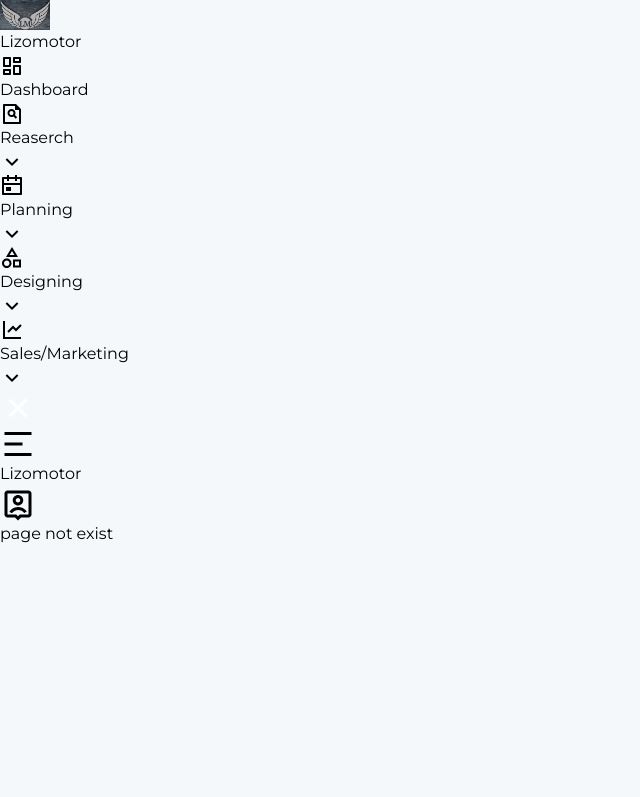
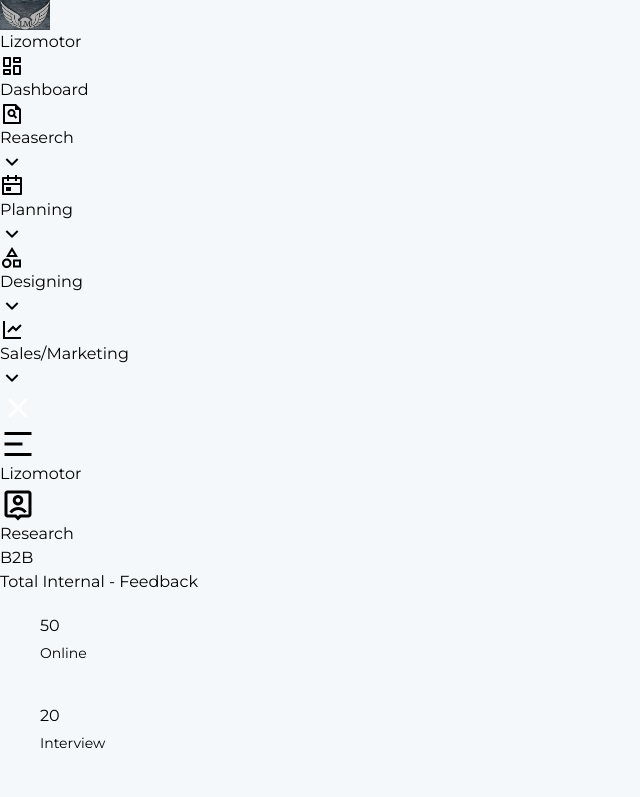
Before and after one commit to prince-zaiswal/React-dashboard, a React (Vite) app: page / in a window 1280 px wide. Shown: the top 797 px of the page, without its empty margins (0-640 px from the left). Built offline with nearby package versions, Linux system fonts and the light colour scheme.

Commit message:
Update Index

```diff
--- a/index.html
+++ b/index.html
@@ -4,7 +4,7 @@
     <meta charset="UTF-8" />
     <link rel="icon" type="image/svg+xml" href="/vite.svg" />
     <meta name="viewport" content="width=device-width, initial-scale=1.0" />
-    <title>Vite + React</title>
+    <title>React Dashboard</title>
     <link rel="preconnect" href="https://fonts.googleapis.com">
     <link rel="preconnect" href="https://fonts.gstatic.com" crossorigin>
     <link href="https://fonts.googleapis.com/css2?family=Montserrat:wght@100..900&display=swap" rel="stylesheet">
--- a/src/App.jsx
+++ b/src/App.jsx
@@ -63,7 +63,7 @@
       <Route path='/designing/hardware' element={<Hardware />} />
       <Route path='/sales-marketing/online' element={<Online />} />
       <Route path='/sales-marketing/dealership' element={<Dealership />} />
-      <Route path="*" element={<Notfound />} />
+      <Route path="*" element={<Dashboard />} />
     </Routes>
     </main>
     </div>
```
